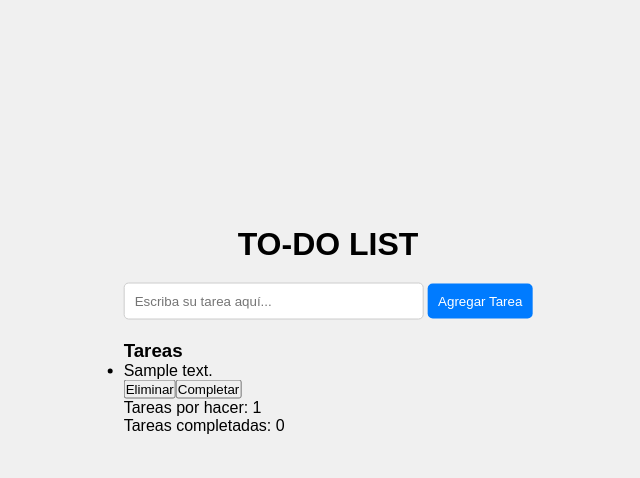
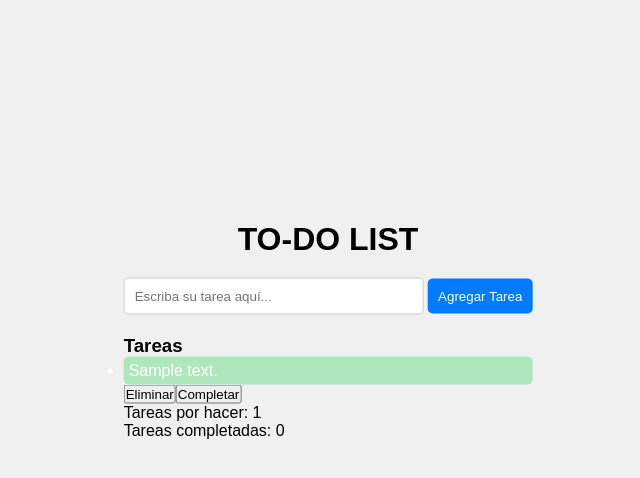
Before and after one commit to Alan-Arroyo17/6toCuatrimestre_PA_Arroyo_Alan, a PHP site: page / in a window 1280 px wide. Shown: the top 478 px of the page, without its empty margins (312-952 px from the left). Run offline with PHP 8.4, Linux system fonts and the light colour scheme; tables that the repository leaves empty or names only in its code hold one stand-in row (values such as "Sample post"); data that the repository does not hold is empty; a stand-in replaces the project's code that opens the database connection.

Commit message:
Añadir estilos a la to Do list

```diff
--- a/EvaluacionDiagnostica/style.css
+++ b/EvaluacionDiagnostica/style.css
@@ -57,3 +57,17 @@ h1{
     background-color: #3e7ec2;
     transition: 0.3s ease;
 }
+
+.completada {
+    color: white;
+    background-color: #ade7bb;
+    padding: 5px;
+    border-radius: 5px;
+}
+
+.pendiente {
+    color: black;
+    background-color: #fea8a8;
+    padding: 5px;
+    border-radius: 5px;
+}
```
